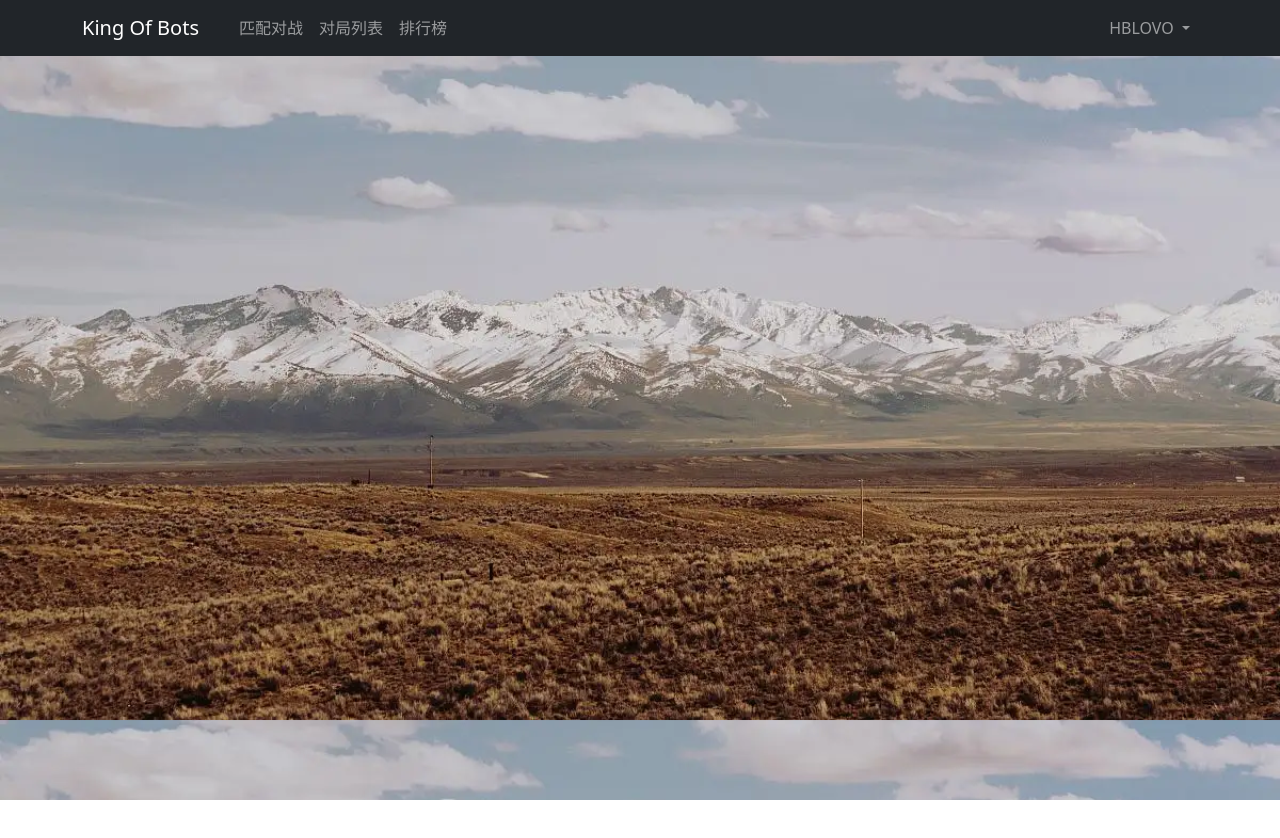
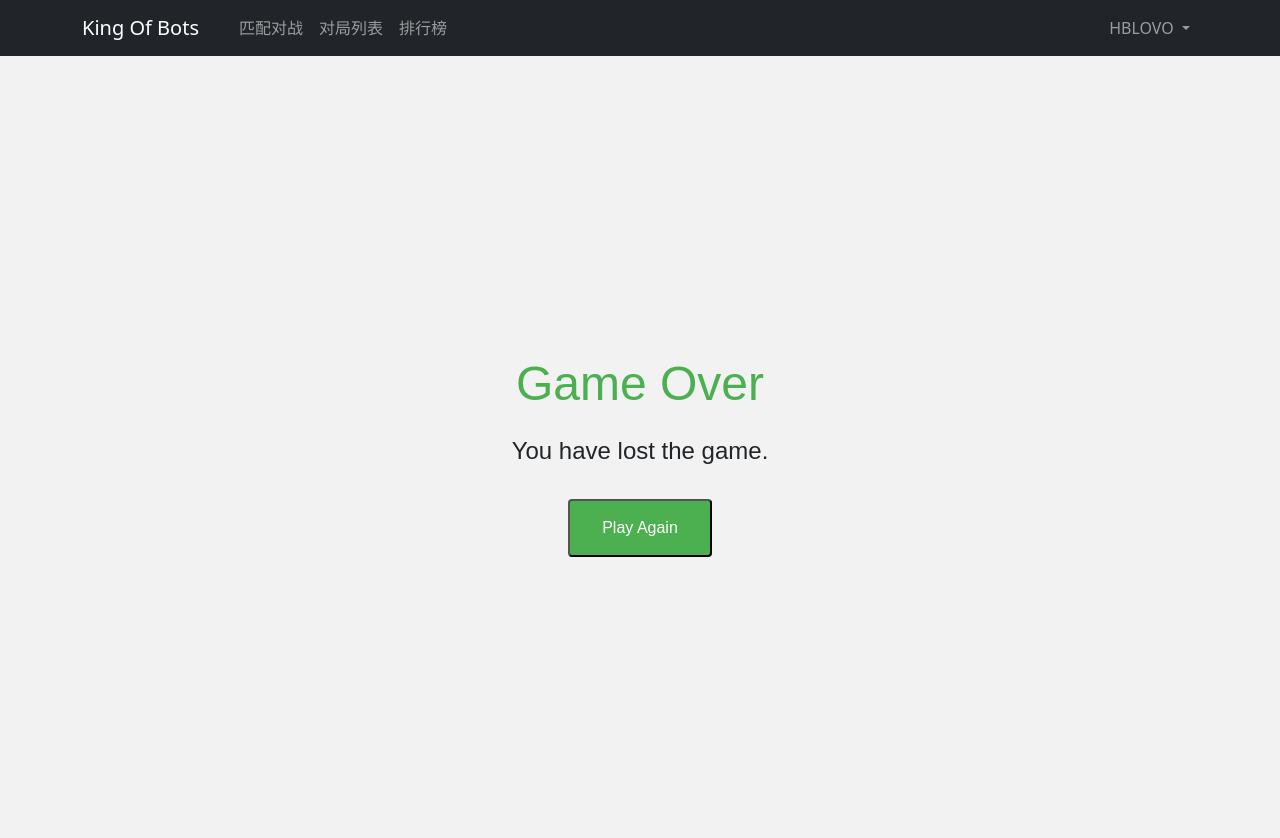
Before and after one commit to hblovo/king-of-bots, a Vue app in the folder web/: page /pk/gameover in a window 1280 px wide. Before the commit this address had no page. Shown: the top 838 px of the page. Before the commit the page ends 800 px from the top, so only its background shows below. Built offline with nearby package versions, Linux system fonts and the light colour scheme.

Commit message:
添加游戏结束逻辑

```diff
--- a/web/src/assets/scripts/GameMap.js
+++ b/web/src/assets/scripts/GameMap.js
@@ -19,7 +19,7 @@ export class GameMap extends GameObject{
             new Snake({id:1,color:"#F94848",r:1,c:this.cols-2},this),
         ];
 
-
+        this.winner = null;
     }
     check_connectivity(g, sx, sy, tx, ty) {
         if (sx == tx && sy == ty) return true;
@@ -150,6 +150,11 @@ export class GameMap extends GameObject{
             this.next_step();
         }
         this.render();
+        if(this.winner !== null){
+            //游戏结束，跳转至/pk/gameover/
+
+
+        }
     }
     render(){
         const color_even = '#AAD751';
--- a/web/src/assets/scripts/Snake.js
+++ b/web/src/assets/scripts/Snake.js
@@ -121,6 +121,8 @@ export class Snake extends GameObject{
         ctx.fillStyle = this.color;
         if(this.status === "die"){
             ctx.fillStyle = "white";
+            this.gamemap.gameover = this.id ^ 1 + 1;
+            window.location.href = '/pk/gameover/';
         }
         for (const cell of this.cells) {
             ctx.beginPath();
--- a/web/src/router/index.js
+++ b/web/src/router/index.js
@@ -4,6 +4,7 @@ import RecordIndexView from '../views/record/RecordIndexView'
 import RanklistIndexView from '../views/ranklist/RanklistIndexView'
 import UserBotIndexView from '../views/userBot/UserBotIndexView'
 import NotFound from "../views/error/NotFound";
+import GameOver from "../views/GameOver";
 const routes = [
   {
     path : "/",
@@ -34,6 +35,11 @@ const routes = [
     path : "/404/",
     name : "not_found_index",
     component : NotFound,
+  },
+  {
+    path:"/pk/gameover/",
+    name:"GameOver_index",
+    component:GameOver,
   }
 ]
 
--- /dev/null
+++ b/web/src/views/GameOver.vue
@@ -0,0 +1,61 @@
+<template>
+    <div class="game-over">
+      <h1>{{ title }}</h1>
+      <p>{{ message }}</p>
+      <button @click="playAgain">{{ buttonText }}</button>
+    </div>
+  </template>
+
+  <script>
+  export default {
+    name: 'GameOver',
+    data() {
+      return {
+        title: 'Game Over',
+        message: 'You have lost the game.',
+        buttonText: 'Play Again'
+      }
+    },
+    methods: {
+      playAgain() {
+        // Add your game reset logic here
+        this.$router.push({ name: 'home' })
+      }
+    }
+  }
+  </script>
+
+  <style scoped>
+  .game-over {
+    display: flex;
+    flex-direction: column;
+    align-items: center;
+    justify-content: center;
+    height: 100vh;
+    background-color: #f2f2f2;
+    font-family: Arial, sans-serif;
+  }
+
+  h1 {
+    color: #4CAF50;
+    font-size: 48px;
+    margin-bottom: 20px;
+  }
+
+  p {
+    font-size: 24px;
+    margin-bottom: 30px;
+  }
+
+  button {
+    background-color: #4CAF50;
+    color: white;
+    padding: 15px 32px;
+    text-align: center;
+    text-decoration: none;
+    display: inline-block;
+    font-size: 16px;
+    border-radius: 4px;
+    cursor: pointer;
+  }
+  </style>
```
